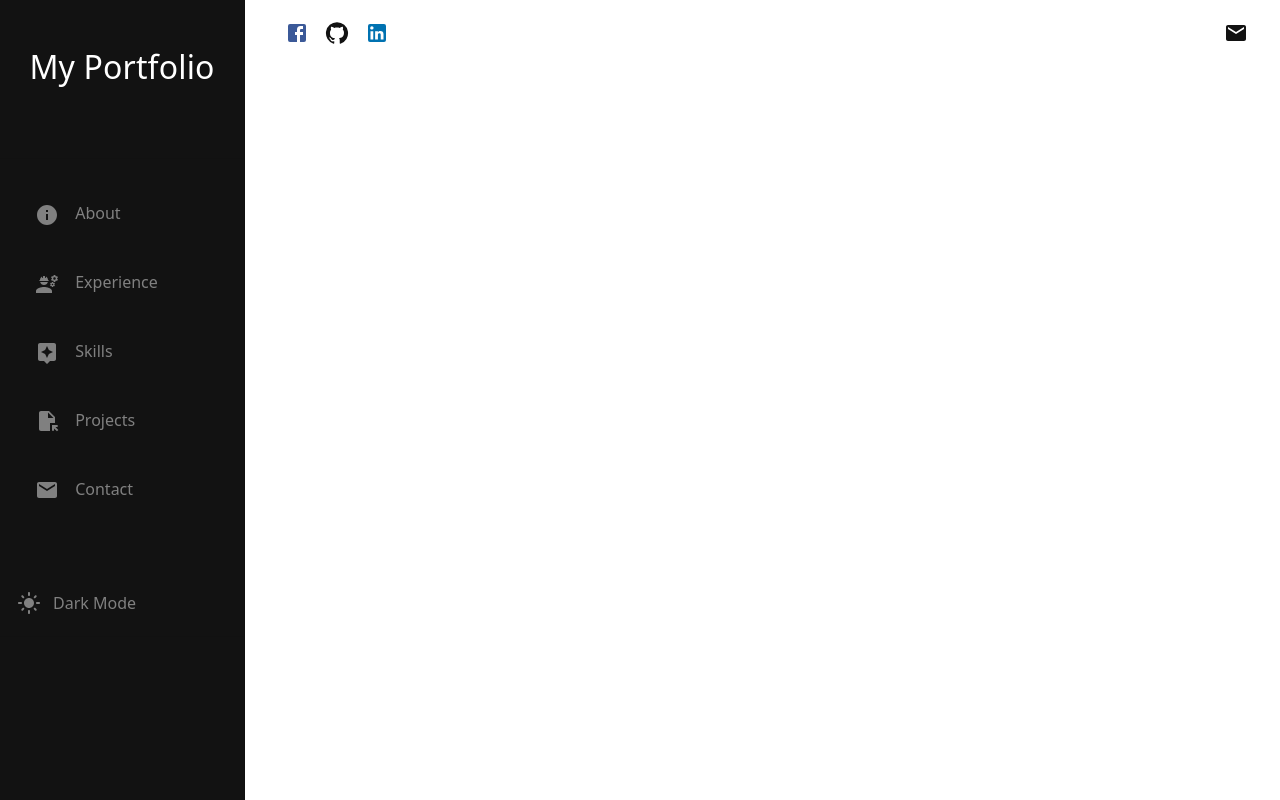
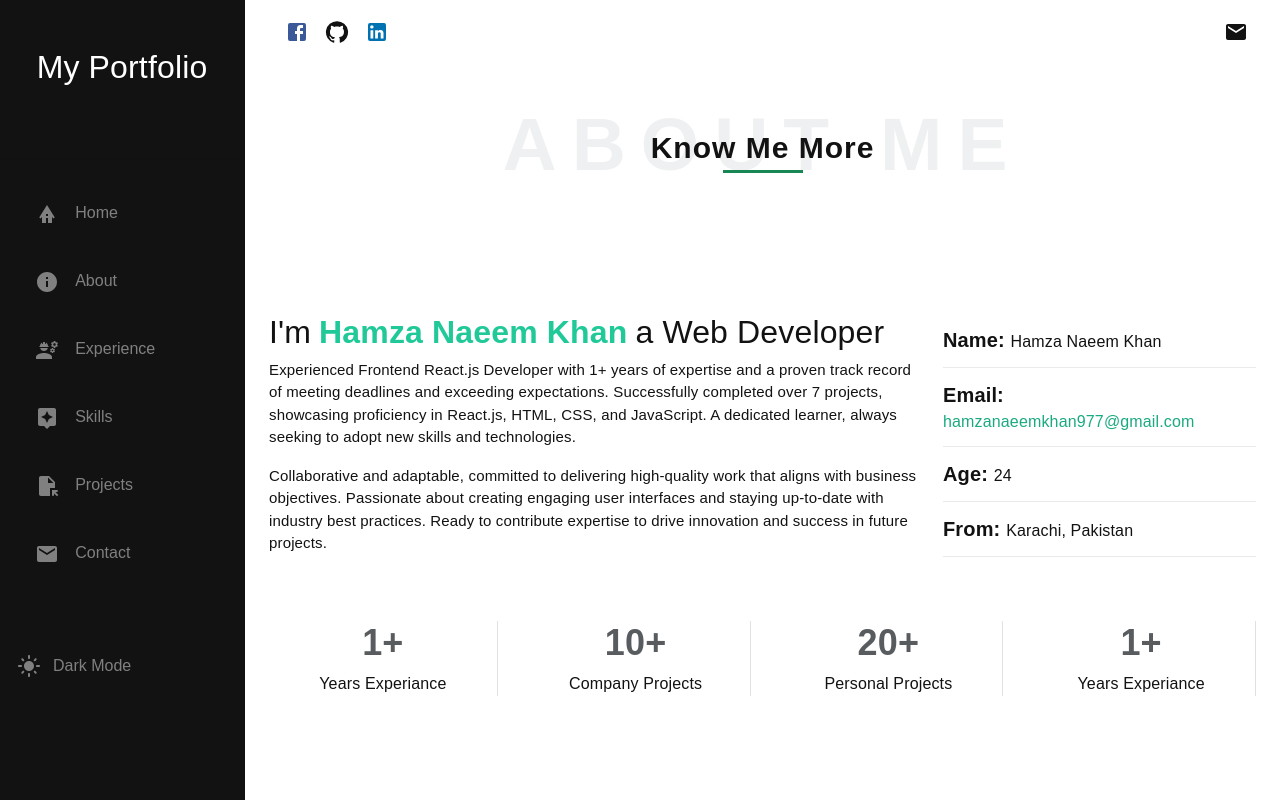
Before and after one commit to Hamzanaeem00/My-Portfolio, a React (Vite) app in the folder my-portfolio/: page /about in a window 1280 px wide. Built offline with nearby package versions, Linux system fonts and the light colour scheme.

Commit message:
aboiut section

```diff
--- a/my-portfolio/src/App.css
+++ b/my-portfolio/src/App.css
@@ -1,5 +1,8 @@
 body {
-  font-family: Poppins, sans-serif;
+  font-family: Poppins, sans-serif !important;
+  color: #4c4d4d !important;
+ margin: 0px !important;
+ padding: 0px !important;
 }
 .App {
   width: 100vw;
--- a/my-portfolio/src/Pages/About/About.jsx
+++ b/my-portfolio/src/Pages/About/About.jsx
@@ -1,14 +1,12 @@
-import React from "react";
-import TypingAnimation from "../../components/TypingAnimation/TypingAnimation";
-import Introduction from "../../components/Introduction/Introduction";
+import React from 'react'
+import Introduction from '../../components/Introduction/Introduction'
 
 const About = () => {
   return (
-    <div className="mx-3">
-      <TypingAnimation />
+    <div>
       <Introduction />
     </div>
-  );
-};
+  )
+}
 
-export default About;
+export default About
--- /dev/null
+++ b/my-portfolio/src/Pages/Home/Home.jsx
@@ -0,0 +1,12 @@
+import React from "react";
+import TypingAnimation from "../../components/TypingAnimation/TypingAnimation";
+
+const Home = () => {
+  return (
+    <div className="mx-3">
+      <TypingAnimation />
+    </div>
+  );
+};
+
+export default Home;
--- /dev/null
+++ b/my-portfolio/src/components/Achievements/Achievements.css
@@ -0,0 +1,9 @@
+.featured-box {
+    box-sizing: border-box;
+    position: relative;
+    border-right: 1px solid  #8080803d
+}
+.featured-box > h4{
+font-size: 36px;
+font-weight: 1000;
+}
--- /dev/null
+++ b/my-portfolio/src/components/Achievements/Achievements.jsx
@@ -0,0 +1,67 @@
+import React from 'react'
+import './Achievements.css'
+
+const Achievements = () => {
+  return (
+    <div>
+        <div className='row mt-5'>
+            <div className='col-lg-3 col-md-3 col-sm-6'>
+               <div className=' featured-box text-center '>
+                <h4 className='text-muted '>
+                    <span>
+                       1
+                    </span>
+                    +
+                </h4>
+                <p>
+                    Years Experiance
+                </p>
+               </div>
+            </div>
+            <div className='col-lg-3 col-md-3 col-sm-6'>
+               <div className=' featured-box text-center '>
+                <h4 className='text-muted '>
+                    <span>
+                       10
+                    </span>
+                    +
+                </h4>
+                <p>
+                    Company Projects
+                </p>
+               </div>
+            </div>
+            <div className='col-lg-3 col-md-3 col-sm-6'>
+               <div className=' featured-box text-center '>
+                <h4 className='text-muted '>
+                    <span>
+                       20
+                    </span>
+                    +
+                </h4>
+                <p>
+                    Personal Projects
+                </p>
+               </div>
+            </div>
+            <div className='col-lg-3 col-md-3 col-sm-6'>
+               <div className=' featured-box text-center '>
+                <h4 className='text-muted '>
+                    <span>
+                       1
+                    </span>
+                    +
+                </h4>
+                <p>
+                    Years Experiance
+                </p>
+               </div>
+            </div>
+
+        </div>
+
+    </div>
+  )
+}
+
+export default Achievements
--- /dev/null
+++ b/my-portfolio/src/components/EmailSection/EmailSection.css
@@ -0,0 +1,13 @@
+.list-style{
+    padding: 0px;
+}
+.list-style >li {
+    border-bottom: 1px solid #eaeaea;
+    list-style-type: none;
+    padding-bottom: 12px;
+    padding-top: 12px;
+}
+.email{
+    color: #1BAA80;
+    text-decoration: none;
+}
--- /dev/null
+++ b/my-portfolio/src/components/EmailSection/EmailSection.jsx
@@ -0,0 +1,17 @@
+import React from 'react'
+import './EmailSection.css'
+const EmailSection = () => {
+  return (
+    <div>
+      <ul className='list-style'>
+        <li> <span className='fs-5 fw-bold'>
+            Name:  </span> Hamza Naeem Khan </li>
+        <li className=''><span className='fs-5 fw-bold'>Email: </span> <a className='email' href="https://mail.google.com/mail/u/0/?tab=rm&ogbl#search/hamzanaeem977%40gmail.com?compose=new" target="_blank" rel="noreferrer">hamzanaeemkhan977@gmail.com</a></li>
+        <li><span className='fs-5 fw-bold'>Age: </span>24</li>
+        <li><span className='fs-5 fw-bold'>From: </span>Karachi, Pakistan</li>
+      </ul>
+    </div>
+  )
+}
+
+export default EmailSection
--- a/my-portfolio/src/components/Introduction/Introduction.css
+++ b/my-portfolio/src/components/Introduction/Introduction.css
@@ -1,6 +1,23 @@
 .about-me {
   font-weight: 1000;
-  font-size: 60px;
+  font-size: 75px;
+  letter-spacing: 15px;
+  display: flex;
   opacity: 0.5;
-  letter-spacing: 5px;
+  justify-content: center;
+  color: #dee3e4;
 }
+.know-me{
+  font-size: 30px;
+  font-weight: 600;
+  letter-spacing: 1px;
+  margin-top: 2rem;
+
+}
+.name{
+  color: #20C997;
+  font-weight: 600;
+}
+.para{
+  font-size: 15px;
+}
--- a/my-portfolio/src/components/Introduction/Introduction.jsx
+++ b/my-portfolio/src/components/Introduction/Introduction.jsx
@@ -1,10 +1,41 @@
 import React from "react";
 import "./Introduction.css";
+import EmailSection from "../EmailSection/EmailSection";
+import Achievements from "../Achievements/Achievements";
 
 const Introduction = () => {
   return (
     <div>
-      <span className="about-me text-center ">ABOUT ME</span>
+      <div className="row">
+      <span className="about-me col-lg-12 col-md-12 col-sm-none w-100 ">ABOUT ME</span>
+      <p className=" know-me w-100 text-center my-4 position-relative" style={{bottom:"100px"}}>Know Me More
+      <p className="  border-bottom border-3 border-success mx-auto" style={{width:"80px"}}></p>
+       </p>
+      </div>
+
+      <div className="row ">
+      <div className="intro col-lg-8 col-md-7 col-sm-12">
+        <h2>
+          I'm
+          <span className="name mx-2 ">
+             Hamza Naeem Khan
+          </span>
+           a Web Developer
+        </h2>
+        <p className="para ">
+        Experienced Frontend React.js Developer with 1+ years of expertise and a proven track record of meeting deadlines and exceeding expectations. Successfully completed over 7 projects, showcasing proficiency in React.js, HTML, CSS, and JavaScript. A dedicated learner, always seeking to adopt new skills and technologies.
+        </p>
+        <p className="para">
+        Collaborative and adaptable, committed to delivering high-quality work that aligns with business objectives. Passionate about creating engaging user interfaces and staying up-to-date with industry best practices. Ready to contribute expertise to drive innovation and success in future projects.
+        </p>
+      </div>
+      <div className="col-lg-4 col-md-5 col-sm-12">
+        <EmailSection />
+      </div>
+      </div>
+      <div>
+        <Achievements />
+      </div>
     </div>
   );
 };
--- a/my-portfolio/src/components/Sidebar/InfoList/InfoList.jsx
+++ b/my-portfolio/src/components/Sidebar/InfoList/InfoList.jsx
@@ -1,26 +1,31 @@
-import React from 'react'
-import InfoIcon from '@mui/icons-material/Info';
-import FileOpenIcon from '@mui/icons-material/FileOpen';
-import AssistantIcon from '@mui/icons-material/Assistant';
-import EngineeringIcon from '@mui/icons-material/Engineering';
-import EmailIcon from '@mui/icons-material/Email';
-import { Link } from 'react-router-dom';
-import './InfoList.css'
-
-
+import React from "react";
+import InfoIcon from "@mui/icons-material/Info";
+import FileOpenIcon from "@mui/icons-material/FileOpen";
+import AssistantIcon from "@mui/icons-material/Assistant";
+import EngineeringIcon from "@mui/icons-material/Engineering";
+import EmailIcon from "@mui/icons-material/Email";
+import BungalowIcon from "@mui/icons-material/Bungalow";
+import { Link } from "react-router-dom";
+import "./InfoList.css";
 
 const list = [
+  {
+    id: 6,
+    url: "/",
+    icon: <BungalowIcon />,
+    text: "Home",
+  },
 
   {
     id: 1,
-        url: "/",
+    url: "/about",
     icon: <InfoIcon />,
     text: "About",
   },
   {
     id: 4,
     url: "/experience",
-        icon: <EngineeringIcon /> ,
+    icon: <EngineeringIcon />,
     text: "Experience",
   },
   {
@@ -38,29 +43,27 @@ const list = [
   {
     id: 5,
     url: "/contact",
-        icon: <EmailIcon /> ,
+    icon: <EmailIcon />,
     text: "Contact",
   },
-
-]
+];
 const InfoList = () => {
   return (
     <div>
-        {list?.map((item, i)=>{
-            return(
-                <div key={item.id} className='my-4'>
+      {list?.map((item, i) => {
+        return (
+          <div key={item.id} className="my-4">
             <Link to={item.url}>
-                    <button className='list-btn'>
-                    <i className='mx-3 icon'> {item.icon}</i>
+              <button className="list-btn">
+                <i className="mx-3 icon"> {item.icon}</i>
                 {item.text}
               </button>
             </Link>
           </div>
-            )
+        );
       })}
+    </div>
+  );
+};
 
-    </div>
-  )
-}
-
-export default InfoList
+export default InfoList;
--- a/my-portfolio/src/components/Sidebar/Routing/Routing.jsx
+++ b/my-portfolio/src/components/Sidebar/Routing/Routing.jsx
@@ -1,10 +1,11 @@
 import React from 'react'
 import { Route, Routes } from 'react-router-dom'
-import About from '../../../Pages/About/About'
 import Projects from '../../../Pages/Projects/Projects'
 import Skills from '../../../Pages/Skills/Skills'
 import Exprience from '../../../Pages/Experience/Exprience'
 import Contact from '../../../Pages/Contact/Contact'
+import Home from '../../../Pages/Home/Home'
+import About from '../../../Pages/About/About'
 
 
 
@@ -12,11 +13,13 @@ const Routing = () => {
   return (
     <div>
        <Routes>
-            <Route path="/" element = {<About />} ></Route>
+            <Route path="/" element = {<Home />} ></Route>
             <Route path="/projects" element = {<Projects />} ></Route>
             <Route path="/skills" element = {<Skills />} ></Route>
             <Route path="/experience" element = {<Exprience />} ></Route>
             <Route path="/contact" element = {<Contact />} ></Route>
+            <Route path="/about" element = {<About />} ></Route>
+
 
         </Routes>
     </div>
--- a/my-portfolio/src/components/TypingAnimation/TypingAnimation.css
+++ b/my-portfolio/src/components/TypingAnimation/TypingAnimation.css
@@ -3,7 +3,6 @@
   display: flex;
   align-items: center;
   font-size: 28px;
-  font-family: Poppins, sans-serif;
   font-weight: 600;
 }
 .line {
```
Lines whose indentation alone changed are shown as unchanged.
